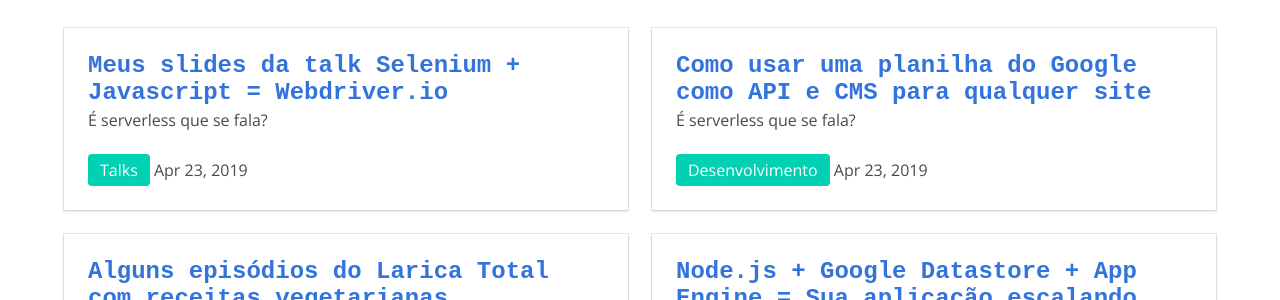
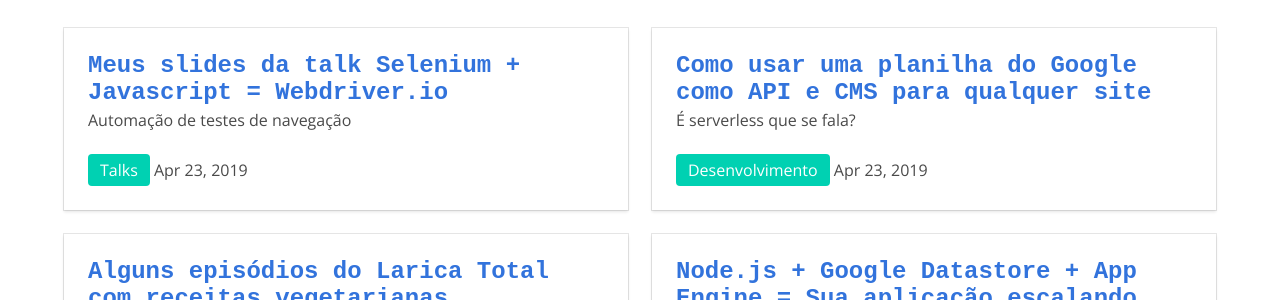
Before and after one commit to lucassanchez/lucassanchez, a Jekyll site: the page built from index.md, in a window 1280 px wide and 900 px high, scrolled down 548 px. Shown: the part 151-451 px from the top of the window. Built offline with Jekyll 4.4.1, drawn with Linux system fonts in a browser that asks for light colours; some web fonts are replaced.

Commit message:
Fix typo

```diff
--- a/_posts/2019-06-19-slides-meetup-nodejs-poa-webdriver-io.md
+++ b/_posts/2019-06-19-slides-meetup-nodejs-poa-webdriver-io.md
@@ -2,7 +2,7 @@
 layout: post
 title:  "Meus slides da talk Selenium + Javascript = Webdriver.io"
 date:   2019-04-23 18:00:00 -0200
-subtitle: "É serverless que se fala?"
+subtitle: "Automação de testes de navegação"
 categories: ['Talks']
 single-like: true
 container-class: "container-speaker"
```
